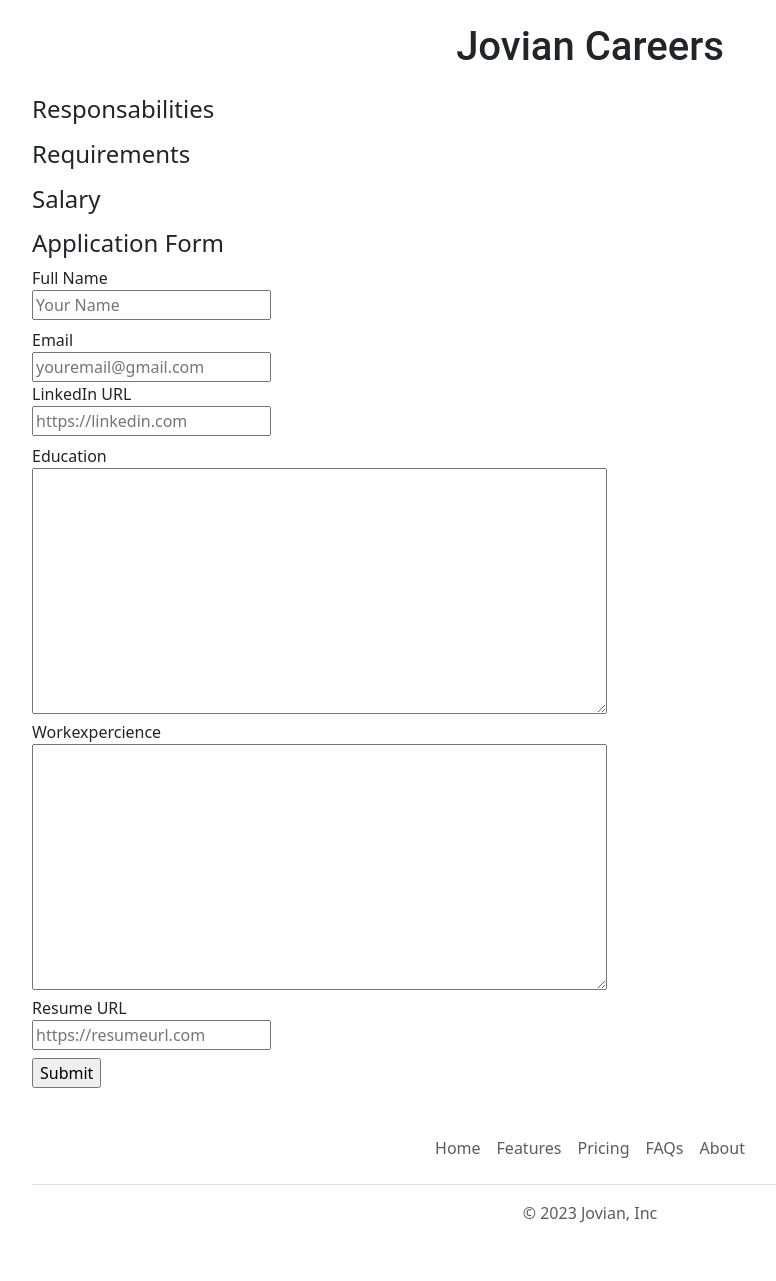
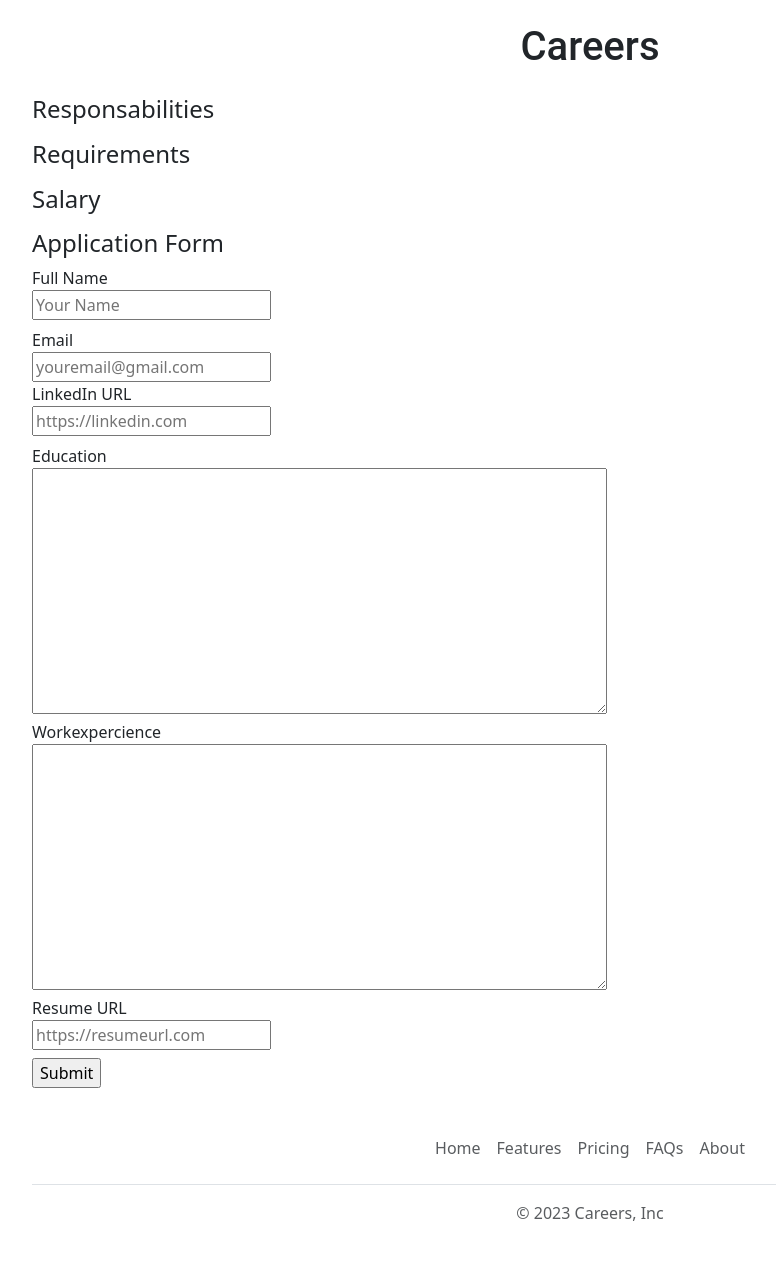
Before and after one commit to CesarB23/Web-Dev-Flask, a Flask app: template templates/jobpage.html in a window 1280 px wide. Shown: the part 507-1788 px from the top of the page, without its empty margins (50-826 px from the left). Run offline with Flask 3, Linux system fonts and the light colour scheme; the template is opened without the code that fills it, so the values that code supplies are empty.

Commit message:
Updated Names

```diff
--- a/app.py
+++ b/app.py
@@ -8,7 +8,7 @@
     jobs = load_jobs_fromdb()
     return render_template("home.html",
                            jobs=jobs,
-                           company_name="Jovian")
+                           company_name="Computer Science")
 
 
 @app.route("/api/jobs")
--- a/templates/footer.html
+++ b/templates/footer.html
@@ -7,6 +7,6 @@
             <li class="nav-item"><a href="#" class="nav-link px-2 text-body-secondary">FAQs</a></li>
             <li class="nav-item"><a href="#" class="nav-link px-2 text-body-secondary">About</a></li>
         </ul>
-        <p class="text-center text-body-secondary">&copy; 2023 Jovian, Inc</p>
+        <p class="text-center text-body-secondary">&copy; 2023 Careers, Inc</p>
     </footer>
 </div>
--- a/templates/home.html
+++ b/templates/home.html
@@ -3,7 +3,7 @@
 
 <head>
     <title>
-        Jovian Careers
+        Careers
     </title>
     {%include 'bootstrap.html'%}
 </head>
@@ -39,7 +39,7 @@
         </div>
         </p>
         <div class="text-center">
-            <a href="mailto:borjaruizcesar@gmail.com?subject=Questions about Jovian&body=Tell us your concerns"
+            <a href="mailto:borjaruizcesar@gmail.com?subject=Questions about an job vacant&body=Tell us your concerns"
                 class="btn btn-primary btn-lg">Contact Us</a>
         </div>
     </div>
--- a/templates/jobpage.html
+++ b/templates/jobpage.html
@@ -2,7 +2,7 @@
 <html lang="en">
 
 <head>
-    <title>{{job.title}} - Jovian Careers</title>
+    <title>{{job.title}} - Careers</title>
     {%include 'bootstrap.html'%}
 </head>
 
@@ -11,7 +11,7 @@
     {% include 'banner.html' %}
     <div class="container">
         <h1 class="text-center mt-2 mb-4">
-            Jovian Careers
+            Careers
         </h1>
         <h3 class="mb-2">{{job.title}}</h3>
         <p class="lead mt-0">{{job.location}}</p>
--- a/templates/nav.html
+++ b/templates/nav.html
@@ -1,6 +1,6 @@
 <nav class="navbar navbar-expand-lg navbar-dark bg-dark" aria-label="Fifth navbar example">
     <div class="container-fluid">
-        <a class="navbar-brand" href="#">Jovian</a>
+        <a class="navbar-brand" href="#">Careers</a>
         <button class="navbar-toggler" type="button" data-bs-toggle="collapse" data-bs-target="#navbarsExample05"
             aria-controls="navbarsExample05" aria-expanded="false" aria-label="Toggle navigation">
             <span class="navbar-toggler-icon"></span>
```
